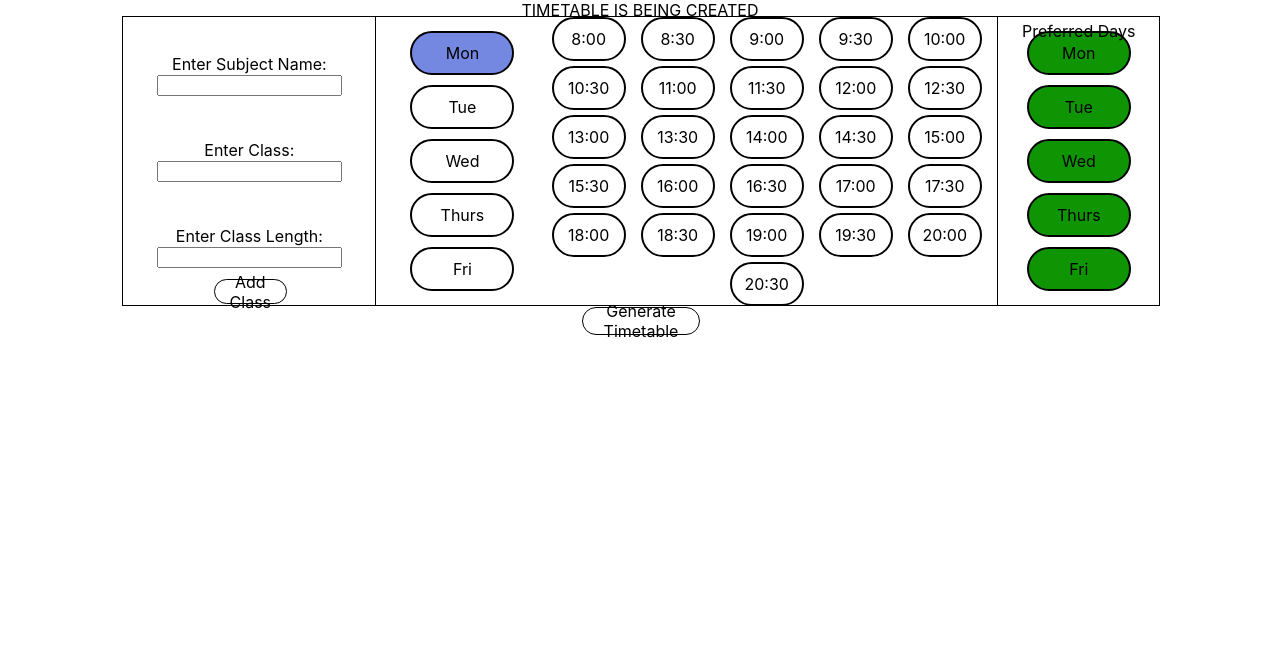
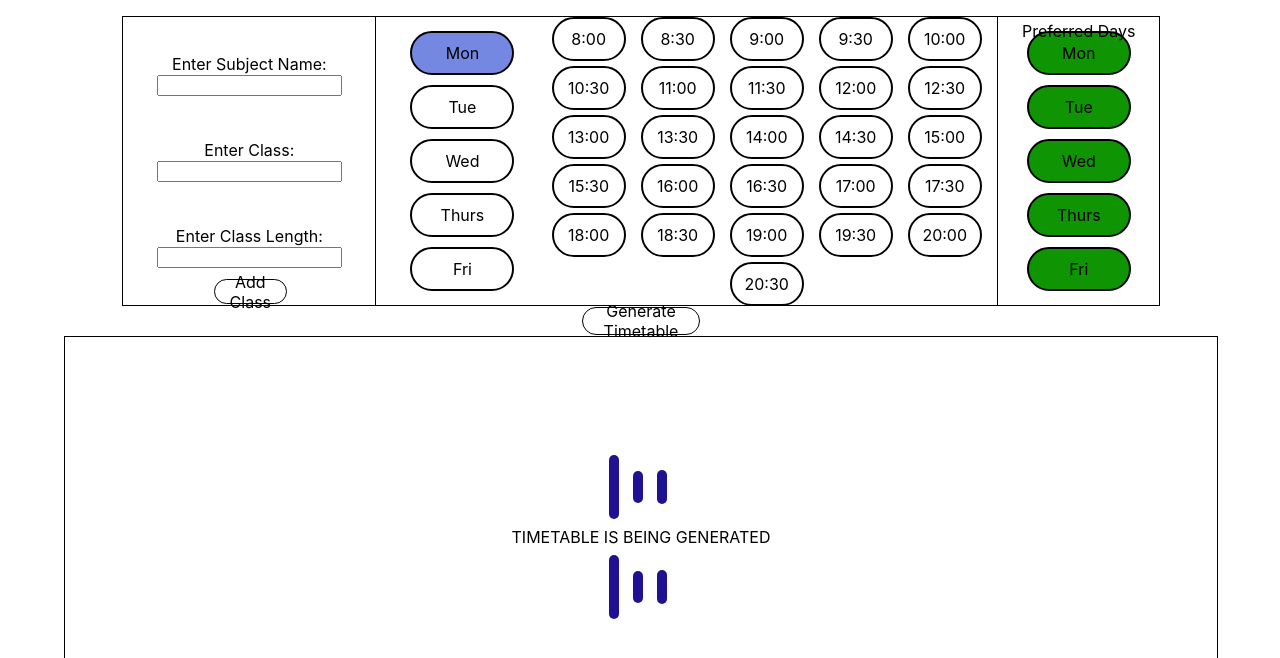
Before and after one commit to iamrorza/timetablevisual, a React (Create React App) app: page / in a window 1280 px wide. Both pictures are taken after a click on the element "Generate Timetable". Shown: the top 658 px of the page. Built offline with nearby package versions, Linux system fonts and the light colour scheme.

Commit message:
Added Spinner while timetable is generating

```diff
--- a/src/App.css
+++ b/src/App.css
@@ -136,7 +136,6 @@
   height: 50%;
   left:5%;
   width:90%;
-
 }
 .dayrow{
   position: absolute;
@@ -237,3 +236,52 @@
 .generateButton:hover{
   background-color: rgb(167, 167, 167);
 }
+.blackBorder{
+  border:1px solid black;
+}
+
+.spinner {
+  display: inline-block;
+  position: relative;
+  width: 80px;
+  height: 80px;
+}
+.spinner div {
+  display: inline-block;
+  position: absolute;
+  left: 8px;
+  width: 10px;
+  border-radius: 50px;
+  background: rgb(30, 18, 146);
+  animation: spinner 1.2s cubic-bezier(0, 0.5, 0.5, 1) infinite;
+}
+.spinner div:nth-child(1) {
+  left: 8px;
+  animation-delay: -0.80s;
+}
+.spinner div:nth-child(2) {
+  left: 32px;
+  animation-delay: -0.4s;
+}
+.spinner div:nth-child(3) {
+  left: 56px;
+  animation-delay: 0;
+}
+@keyframes spinner{
+  0% {
+    top: 8px;
+    height: 64px;
+  }
+  50%, 100% {
+    top: 24px;
+    height: 32px;
+  }
+}
+
+.flexCenterColumn{
+  display: flex;
+  flex-wrap:wrap;
+  flex-direction: column;
+  align-content: center;
+  justify-content: center;
+}
--- a/src/App.js
+++ b/src/App.js
@@ -45,12 +45,9 @@ function App() {
 
 function blockArray(ar){
   var blockArray = []
-
-  console.log(ar)
   for(var i = 0;i < ar.length; ++i){
     blockArray.push(new Block(ar[i][0],ar[i][1],parseFloat(ar[i][2]),ar[i][3]))
   }
-  console.log(blockArray)
   return blockArray
 }
 
@@ -62,7 +59,7 @@ function Thing(props){
   )
 }
 
-//TODO PROBABLY FUCKING CRY, THEN SOMEHOW PUT PROMISES HERE? (HOPEFULLY)
+
 function TimetableRenderer(props){
 
 
@@ -77,17 +74,17 @@ function TimetableRenderer(props){
   const[created,setCreated]=useState(false)
   const[data,setData]=useState(null)
   let prom = () => new Promise(function(resolve, reject) {
+
     setTimeout(function(){
-      console.log(props)
     let ba = blockArray(props.classes)
     let tt = new Timetable(ba,props.preferredDays,[[],[],[],[],[]])
     let results = tt.permute(tt.blockArray,0)
-    console.log(results)
+    //console.log(results)
 
     setCreated(true);
     setData(results)
     resolve(results)
-    },5000)
+    },3000)
 
   })
 
@@ -98,14 +95,26 @@ function TimetableRenderer(props){
   //console.log(results.promiseState)
   if(data == null){
     return (
-      <p1>TIMETABLE IS BEING CREATED</p1>
+      <Spinner />
     );
   } else{
-        console.log(data)
         return <TimetableVisual results={data} />
   }
 }
 
+function Spinner(){
+  console.log("HERE")
+  return(
+    <div class="timetableMain blackBorder textCenter">
+      <div class="flexCenterColumn textCenter" >
+      <div class="spinner"><div></div><div></div><div></div></div>
+        TIMETABLE IS BEING GENERATED
+        <div class="spinner"><div></div><div></div><div></div></div>
+      </div>
+
+    </div>
+  )
+}
 
 
 export default App;
```
